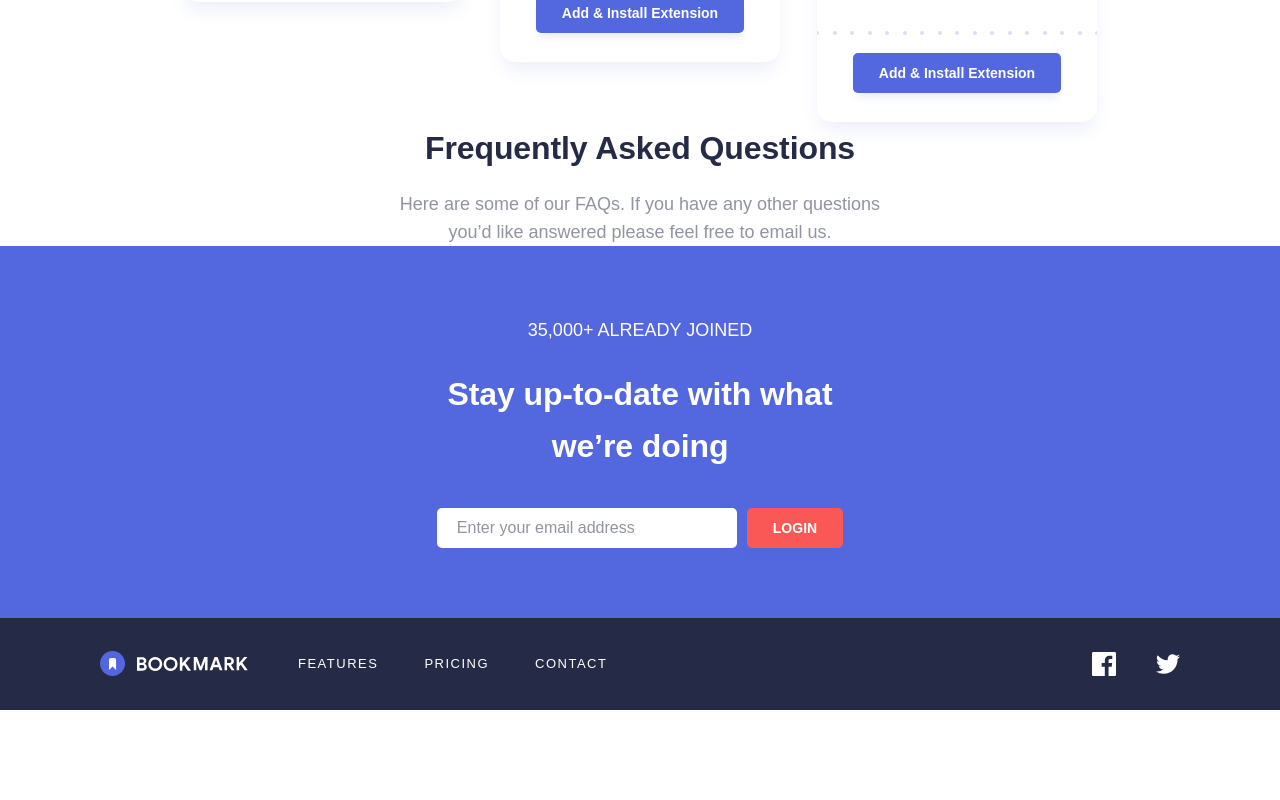
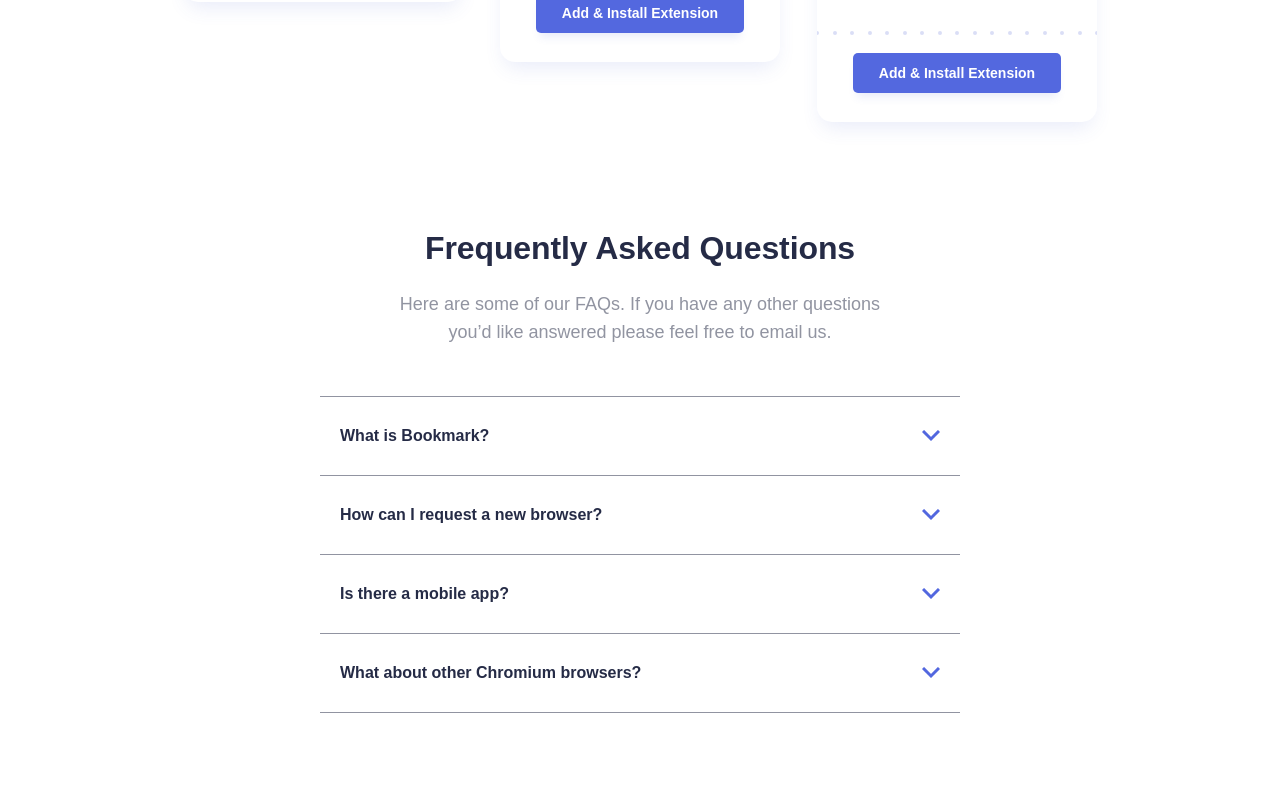
Before and after one commit to iadefidipe/bookmark-landing-page, a React (Create React App) app: page / in a window 1280 px wide. Shown: the part 1160-1960 px from the top of the page. Before the commit the page ends 1870 px from the top, so only its background shows below. Built offline with nearby package versions, Linux system fonts and the light colour scheme.

Commit message:
faq section done

```diff
--- a/package.json
+++ b/package.json
@@ -8,6 +8,7 @@
     "@testing-library/user-event": "^12.8.3",
     "react": "^17.0.2",
     "react-dom": "^17.0.2",
+    "react-icons": "^4.2.0",
     "react-router-dom": "^5.3.0",
     "react-scripts": "4.0.3",
     "styled-components": "^5.3.1",
--- a/src/components/FAQ.js
+++ b/src/components/FAQ.js
@@ -1,12 +1,35 @@
-import React from 'react'
+import React, { useState } from 'react'
 import SectionIntro from './SectionIntro'
-import { StyledFAQ } from './style/FAQ.style'
+import { FAQContainer, FAQuestion, StyledFAQ, MainContainer } from './style/FAQ.style'
+
 
 const FAQ = ({theme}) => {
+    const [toggleFaq, setToggleFaq] = useState(false)
+
+    const handleToggle = (index) => {
+        if (toggleFaq === index) {
+          return setToggleFaq(null);
+        }
+        setToggleFaq(index);
+      };
+
     return (
         <StyledFAQ>
 
             <SectionIntro header={theme.faqData.title} text = {theme.faqData.subtitle} />
+
+            <MainContainer>
+                {theme.faqData.faqs.map( (faq,index) => (
+                    <FAQContainer key={index}>
+                        <FAQuestion>
+                            <h4>{faq.question}</h4>
+                            <img src={toggleFaq ===index ? theme.icon.arrowUp : theme.icon.arrow } alt="" onClick={ () => handleToggle(index)} />
+                        </FAQuestion>
+
+                        { toggleFaq ===index && <p>{faq.answer}</p>}
+                    </FAQContainer>
+                ) )}
+            </MainContainer>
 
         </StyledFAQ>
     )
--- a/src/components/style/Dropdown.style.js
+++ b/src/components/style/Dropdown.style.js
@@ -4,6 +4,7 @@ export const Dropdown = styled.div`
 position: absolute;
 left: 0;
 right: 0;
+bottom: 0;
 
     background: ${ ({theme}) => theme.colors.bgDrop};
     padding: 20px;
--- a/src/components/style/FAQ.style.js
+++ b/src/components/style/FAQ.style.js
@@ -1,5 +1,57 @@
 import styled from "styled-components";
 
 export const StyledFAQ = styled.section`
+    padding: 100px 0;
+`
+export const FAQContainer = styled.div`
+margin: 0 auto;
+    display: flex;
+    justify-content: center;
+    flex-direction: column;
+
+    width: 50%;
+    padding: 20px;
+    border-top: 1px solid ${ ({theme}) => theme.colors.neuBlue} ;
+
+    & h4{
+        color: ${ ({theme}) => theme.colors.neuDarkBlue};
+    }
+
+    & p {
+        font-size: 1rem;
+        line-height: 36px;
+        letter-spacing: 0.15px;
+    }
+
+
+
+    &:last-of-type{
+        border-bottom: 1px solid ${ ({theme}) => theme.colors.neuBlue} ;
+    }
+
+    &:hover{
+        h4{
+            color: ${ ({theme}) => theme.colors.pryRed};
+
+        }
+    }
+
+    @media (max-width: ${ ({theme}) => theme.queries.deskMini}){
+        min-width: 313px ;
+
+    }
 
 `
+
+export const FAQuestion = styled.div`
+display: flex;
+justify-content: space-between;
+align-items: center;
+padding: 10px 0;
+`
+
+export const MainContainer = styled.div`
+
+        margin-top: 50px;
+
+`
--- a/src/data/theme.js
+++ b/src/data/theme.js
@@ -19,6 +19,7 @@ import rectangleLeft from "../app/images/rectangleLeft.svg"
 import rectangleRight from "../app/images/rectangleRight.svg"
 import bgDot from "../app/images/bg-dots.svg"
 import open from "../app/images/icon-hamburger.svg"
+import arrowUp from "../app/images/icon-arrow-up.svg"
 
 
 
@@ -67,6 +68,7 @@ const theme ={
     },
     icon:{
       arrow: arrow,
+      arrowUp:arrowUp,
       facebook:facebook,
       twitter:twitter,
       hamburger: hamburger,
```
Also changed, not shown: src/app/images/icon-arrow-up.svg (added), 1 other file (tests, documents, lock files or other folders).
